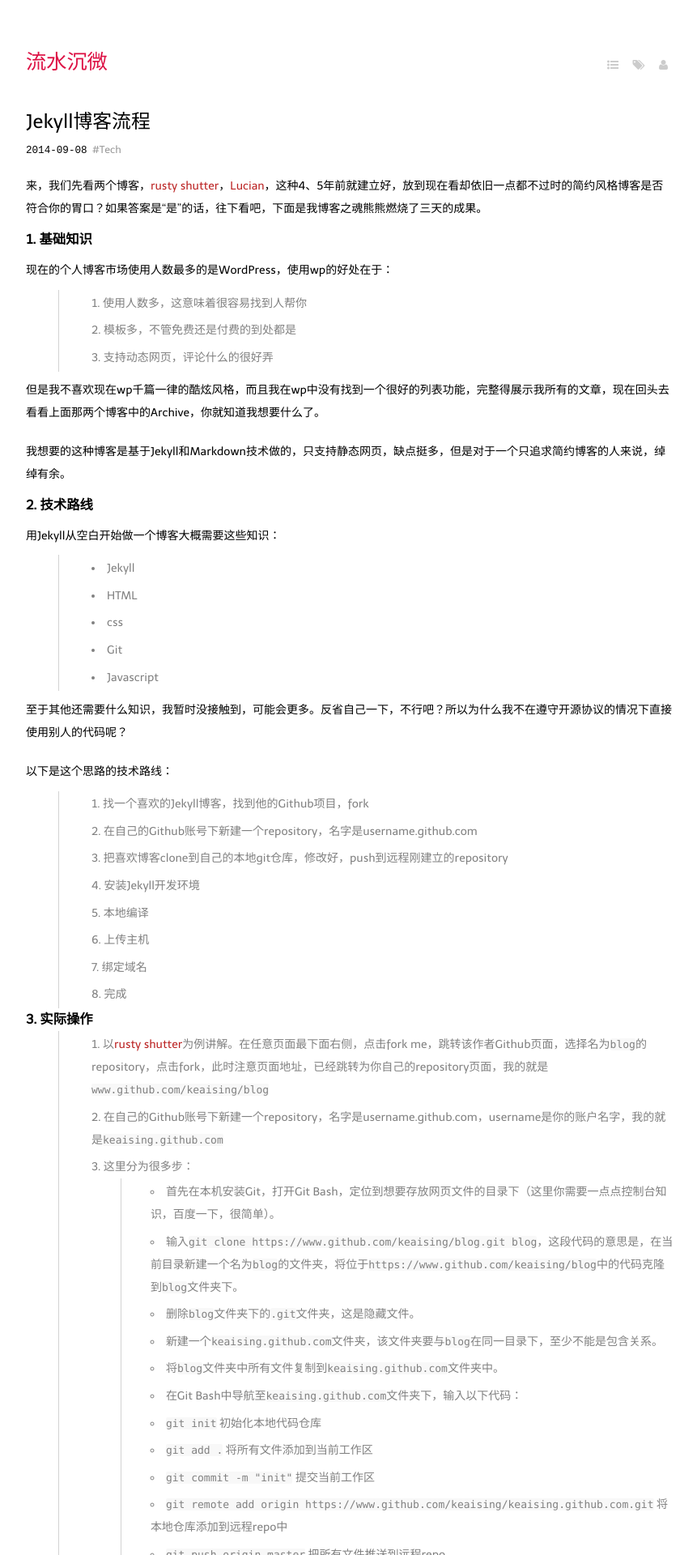
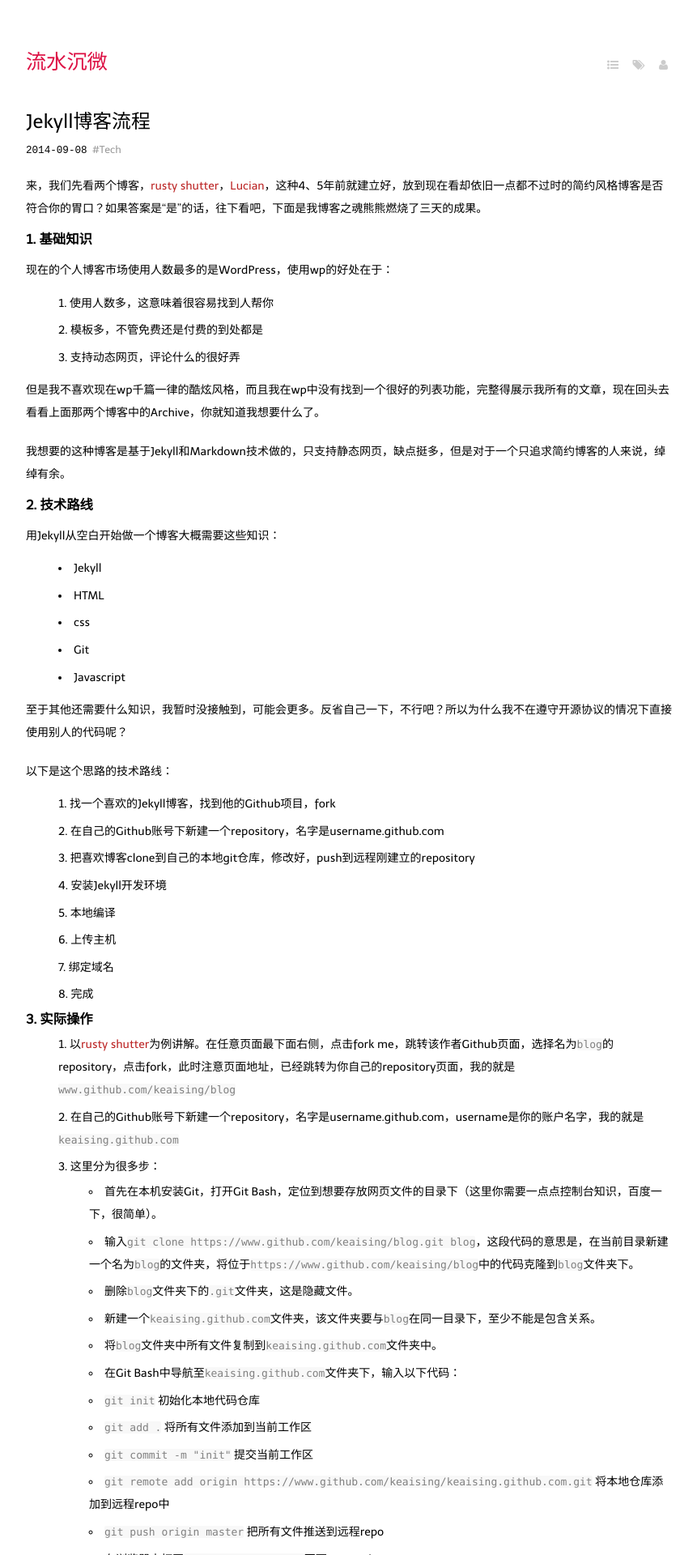
Before and after one commit to keaising/blogs, a Jekyll site: the page built from _posts/2014-09-08-build-blog-by-github-and-jekyll.markdown, in a window 1280 px wide. Shown: the top 1920 px of the page at 81% size, without its empty margins (208-1069 px from the left). Built offline with Jekyll 4.4.1, drawn with Linux system fonts in a browser that asks for light colours; some web fonts are replaced; Markdown is read by kramdown in place of the engine named in the settings; a script that is not in the unit is left out.

Commit message:
changed a little style.css about ol&ul

```diff
--- a/media/css/style.css
+++ b/media/css/style.css
@@ -166,10 +166,10 @@ article {
   margin: 2em 0; }
   article ol, article ul {
 	margin-left: 5%;
- 	padding-left: 5%;
- 	border-left: #d2d2d2 1px solid;
- 	color: grey;
- 	/*display: block;*/
+ 	padding-left: 0%;
+ 	/*border-left: #d2d2d2 1px solid;
+ 	color: grey;*/
+ 	display: block;
 }
   article p {
     padding: .7em 0; }
```
